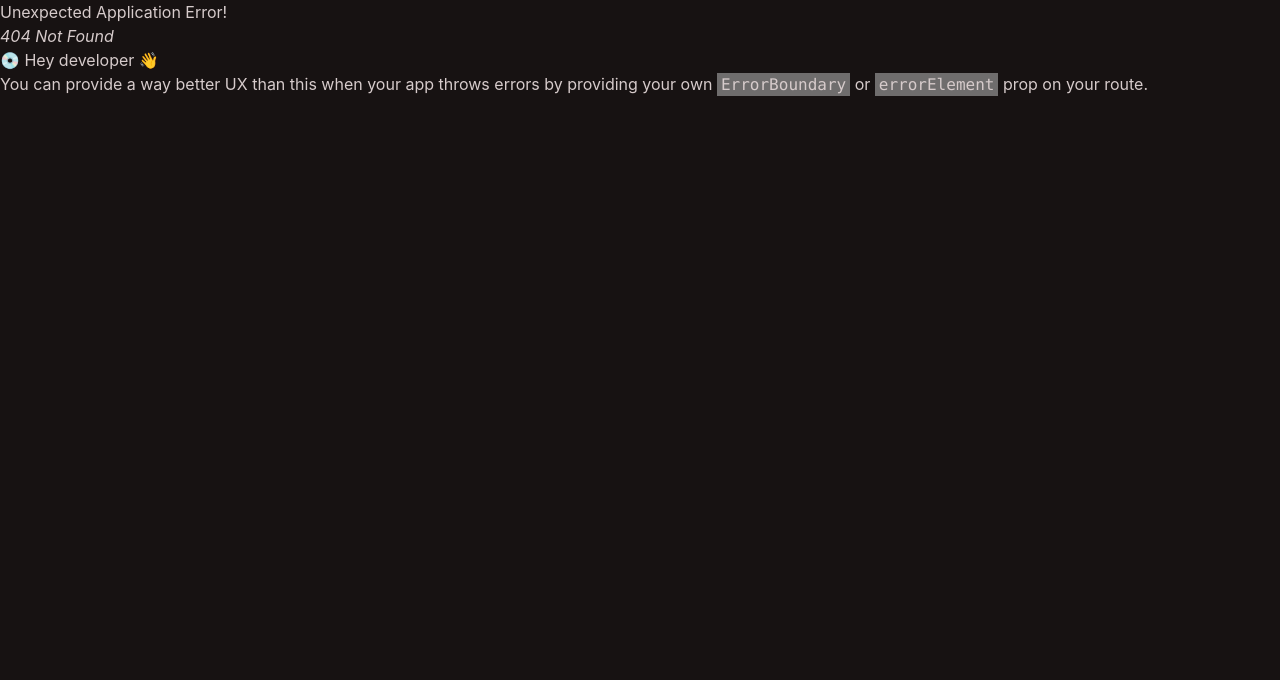
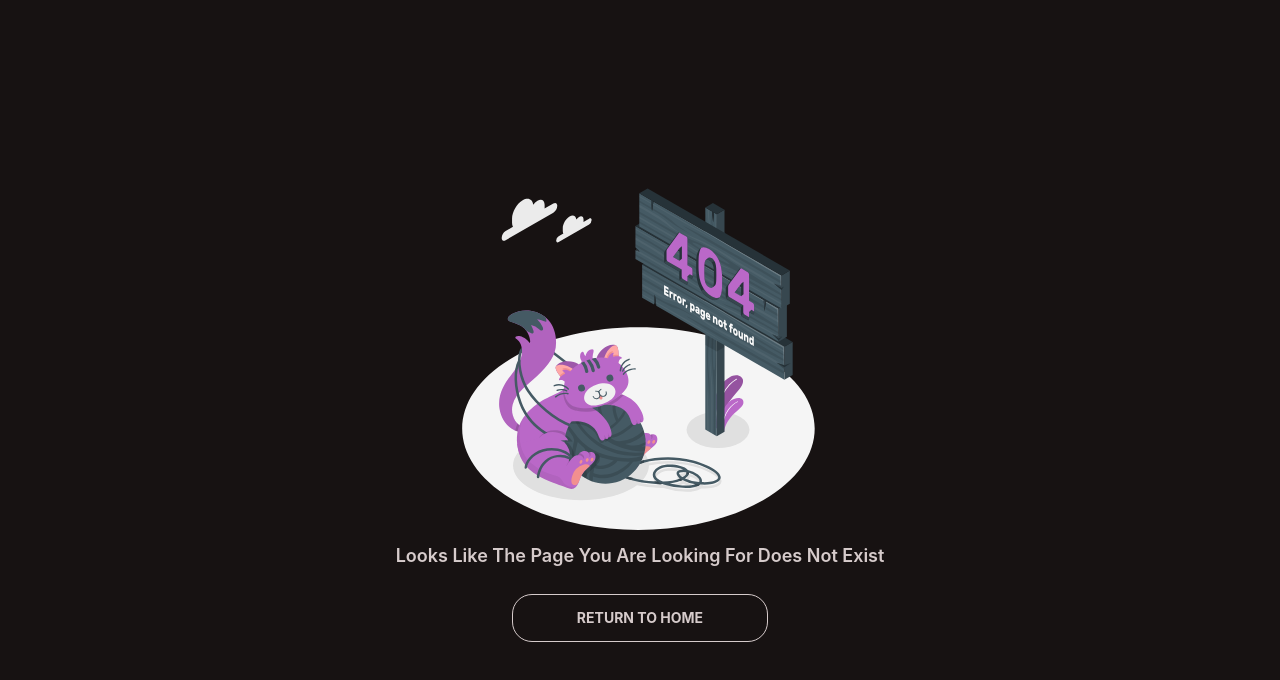
Before and after one commit to m7real/ex-mobile-client, a React (Create React App) app: page /login in a window 1280 px wide. Before the commit this address had no page. Shown: the top 680 px of the page. Built offline with nearby package versions, Linux system fonts and the light colour scheme.

Commit message:
not found page added

```diff
--- /dev/null
+++ b/src/Pages/NotFoundPage/NotFoundPage.js
@@ -0,0 +1,19 @@
+import React from "react";
+import { Link } from "react-router-dom";
+import cover from "../../assets/images/notFound.svg";
+
+// this page will be shown on a 404 not found route
+
+const NotFoundPage = () => {
+  return (
+    <div className="not-found text-center flex flex-col items-center justify-center min-h-screen">
+      <img className="w-96" src={cover} alt="" />
+      <h2 className="text-lg font-semibold mb-6">Looks Like The Page You Are Looking For Does Not Exist</h2>
+      <Link className="btn btn-outline btn-wide font-bold" to="/">
+        Return To Home
+      </Link>
+    </div>
+  );
+};
+
+export default NotFoundPage;
--- a/src/Pages/Shared/Navbar/Navbar.js
+++ b/src/Pages/Shared/Navbar/Navbar.js
@@ -31,7 +31,7 @@ const Navbar = () => {
   );
 
   return (
-    <div className="navbar bg-base-200 justify-between">
+    <div className="navbar bg-base-200  justify-between">
       <div className="navbar-start">
         <div className="dropdown">
           <label tabIndex={0} className="btn btn-ghost lg:hidden">
--- a/src/Routes/Routes/Routes.js
+++ b/src/Routes/Routes/Routes.js
@@ -1,6 +1,7 @@
 import { createBrowserRouter } from "react-router-dom";
 import Main from "../../Layout/Main";
 import Home from "../../Pages/Home/Home/Home";
+import NotFoundPage from "../../Pages/NotFoundPage/NotFoundPage";
 const router = createBrowserRouter([
   {
     path: "/",
@@ -12,6 +13,10 @@ const router = createBrowserRouter([
       },
     ],
   },
+  {
+    path: "*",
+    element: <NotFoundPage></NotFoundPage>,
+  },
 ]);
 
 export default router;
```
